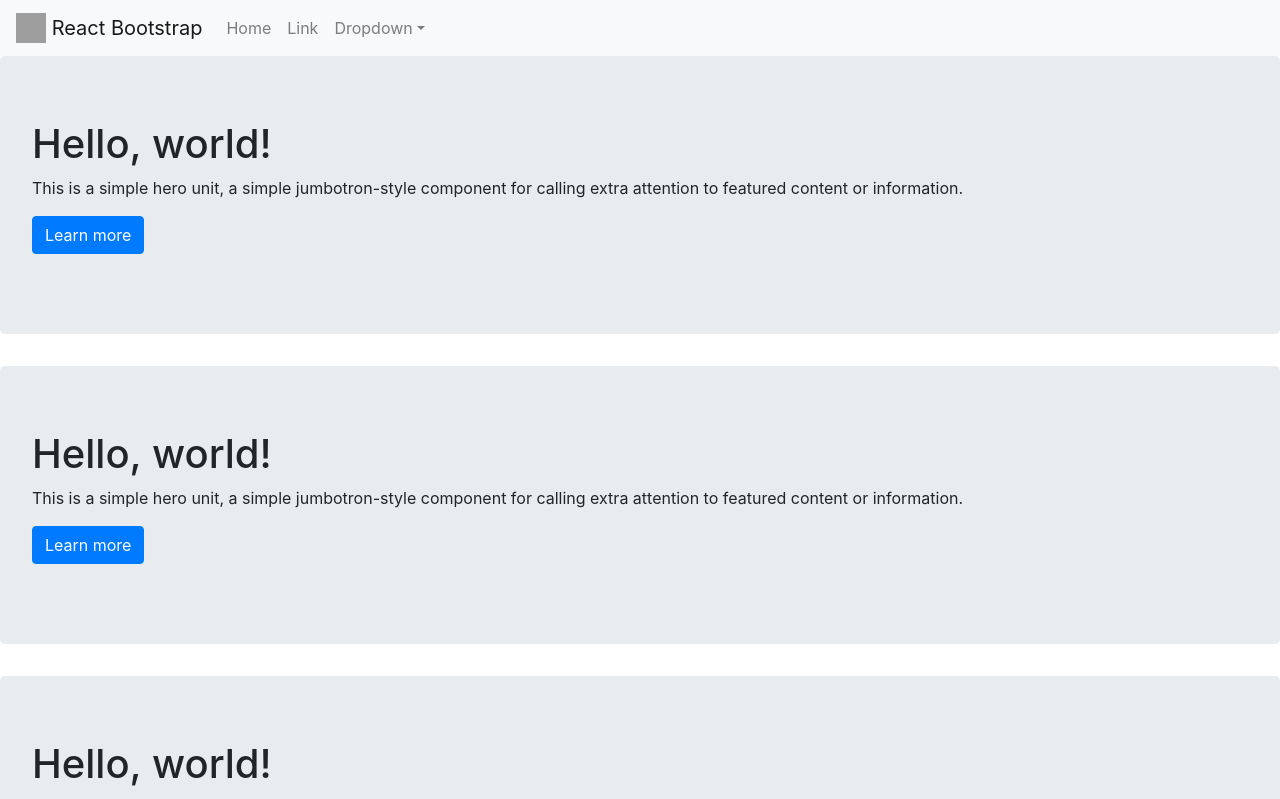
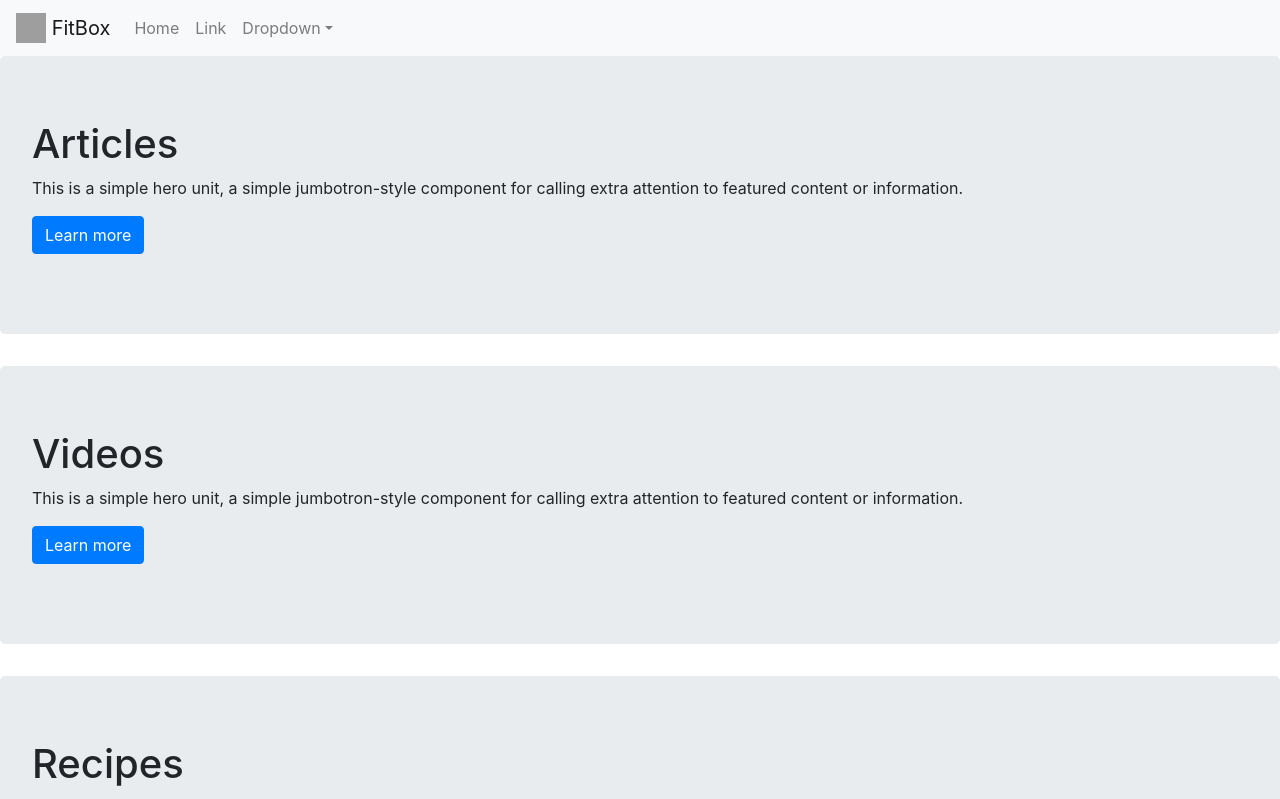
Before and after one commit to kkaur89/PROJECT-FOUR, a React (Create React App) app in the folder client/: page / in a window 1280 px wide. Shown: the top 799 px of the page. Built offline with nearby package versions, Linux system fonts and the light colour scheme; grey boxes are pictures that could not be loaded.

Commit message:
sized main page

```diff
--- a/client/src/components/Home.js
+++ b/client/src/components/Home.js
@@ -11,7 +11,7 @@
       <div className="hero-body">
       </div>
       <Jumbotron>
-        <h1>Hello, world!</h1>
+        <h1>Articles</h1>
         <p>
     This is a simple hero unit, a simple jumbotron-style component for calling
     extra attention to featured content or information.
@@ -21,7 +21,7 @@
         </p>
       </Jumbotron>
       <Jumbotron>
-        <h1>Hello, world!</h1>
+        <h1>Videos</h1>
         <p>
     This is a simple hero unit, a simple jumbotron-style component for calling
     extra attention to featured content or information.
@@ -31,7 +31,7 @@
         </p>
       </Jumbotron>
       <Jumbotron>
-        <h1>Hello, world!</h1>
+        <h1>Recipes</h1>
         <p>
     This is a simple hero unit, a simple jumbotron-style component for calling
     extra attention to featured content or information.
--- a/client/src/components/Main.js
+++ b/client/src/components/Main.js
@@ -46,24 +46,24 @@
         <div className="article">
           {article.map(item => (
             <div className="article-container" key={item._id}>
+              <img src={item.image} />
               <h4>{item.name}</h4>
-              <img src={item.image} />
             </div>
           ))}
         </div>
         <div className="video">
           {video.map(item => (
             <div className="video-container" key={item._id}>
+              <iframe width='1199' height='584' src={item.video} title='YouTube video player' frameBorder='0' allow='accelerometer; autoplay; clipboard-write; encrypted-media; gyroscope; picture-in-picture' allowFullScreen></iframe>
               <h4>{item.video_name}</h4>
-              <iframe width='1199' height='584' src={item.video} title='YouTube video player' frameBorder='0' allow='accelerometer; autoplay; clipboard-write; encrypted-media; gyroscope; picture-in-picture' allowFullScreen></iframe>
             </div>
           ))}
         </div>
         <div className="recipe">
           {recipe.map(item => (
             <div className="recipe-container" key={item._id}>
+              <img src={item.image} />
               <h4>{item.name}</h4>
-              <img src={item.image} />
             </div>
           ))}
         </div>
--- a/client/src/components/Navbar.js
+++ b/client/src/components/Navbar.js
@@ -18,7 +18,7 @@
             height="30"
             className="d-inline-block align-top"
           />{' '}
-      React Bootstrap
+      FitBox
         </Navbar.Brand>
         <Navbar.Toggle aria-controls="basic-navbar-nav" />
         <Navbar.Collapse id="basic-navbar-nav">
--- a/client/src/styles/main.scss
+++ b/client/src/styles/main.scss
@@ -32,6 +32,7 @@
   width: 87vw;
   height: 68vh;
   display: flex;
+  flex-direction: column;
   align-content: flex-end;
   box-shadow: 0 0 1px 0 white;
   padding-left: 0;
@@ -42,6 +43,7 @@
   width: 87vw;
   height: 68vh;
   display: flex;
+  flex-direction: column;
   align-content: flex-end;
   box-shadow: 0 0 1px 0 white;
   padding-left: 0;
@@ -52,6 +54,7 @@
   width: 87vw;
   height: 68vh;
   display: flex;
+  flex-direction: column;
   align-content: flex-end;
   box-shadow: 0 0 1px 0 white;
   padding-left: 0;
```
